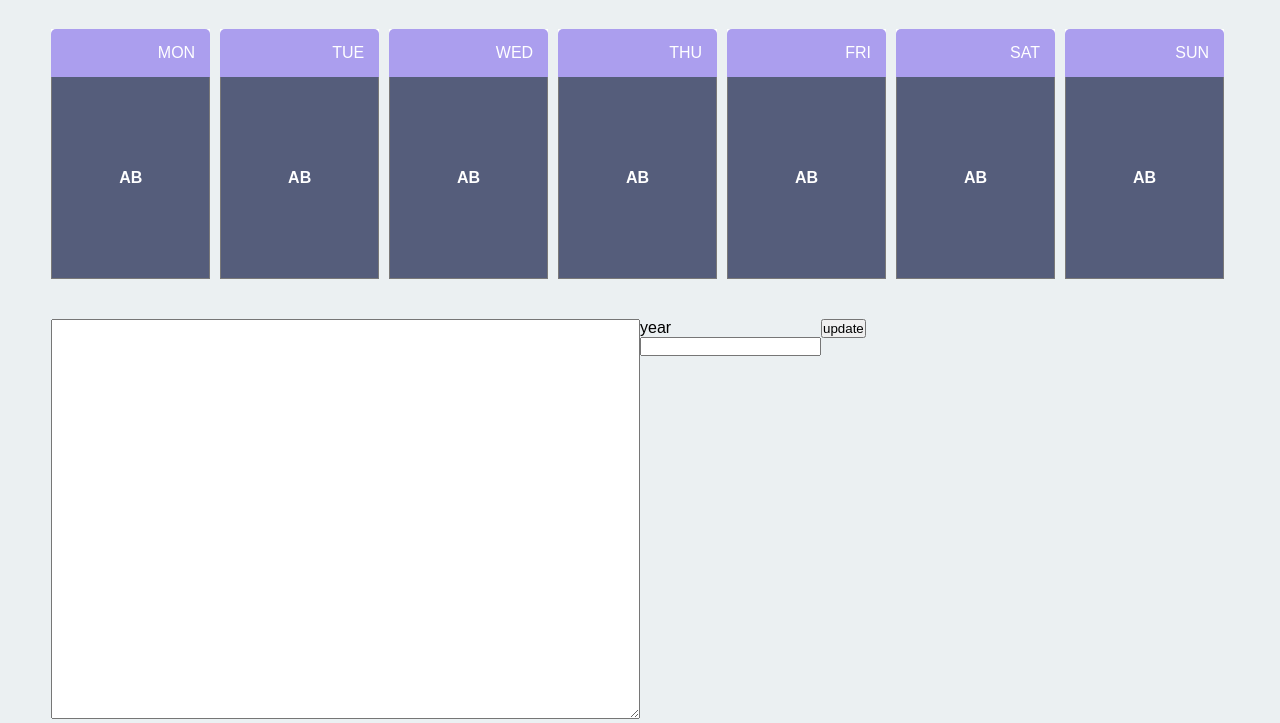
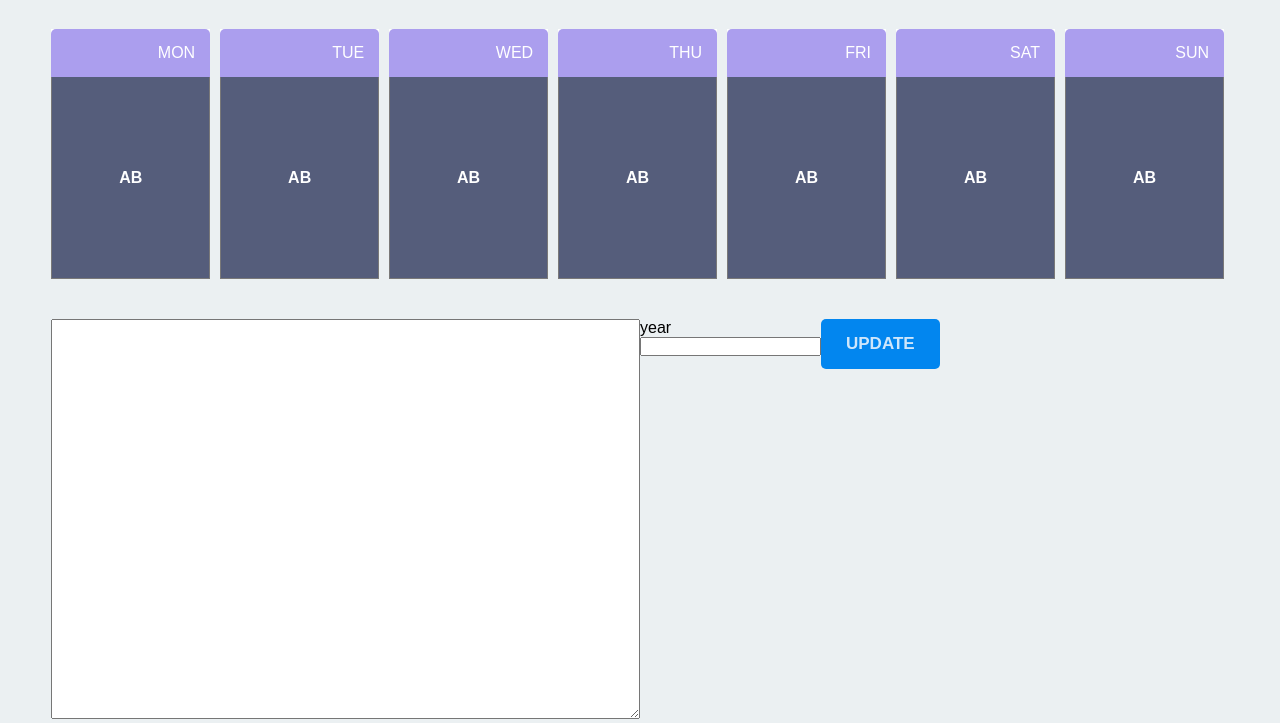
Before and after one commit to saifaliaxioned/es6_Birthday_calendar, a plain HTML site: page index.html in a window 1280 px wide. Shown: the part 106-829 px from the top of the page. Drawn offline with Linux system fonts and the light colour scheme.

Commit message:
submit btn css added

```diff
--- a/assets/css/style.css
+++ b/assets/css/style.css
@@ -191,6 +191,18 @@ form {
 }
 
 .hide-content { display: none; }
+
+.submit {
+  padding: 15px 25px;
+  border: none;
+  outline: none;
+  border-radius: 5px;
+  background-color: #0286EF;
+  color: #CEE6FB;
+  font-size: 17px;
+  font-weight: bold;
+  text-transform: uppercase;
+}
 /*=================================
   main styling ends here
 =================================*/
```
